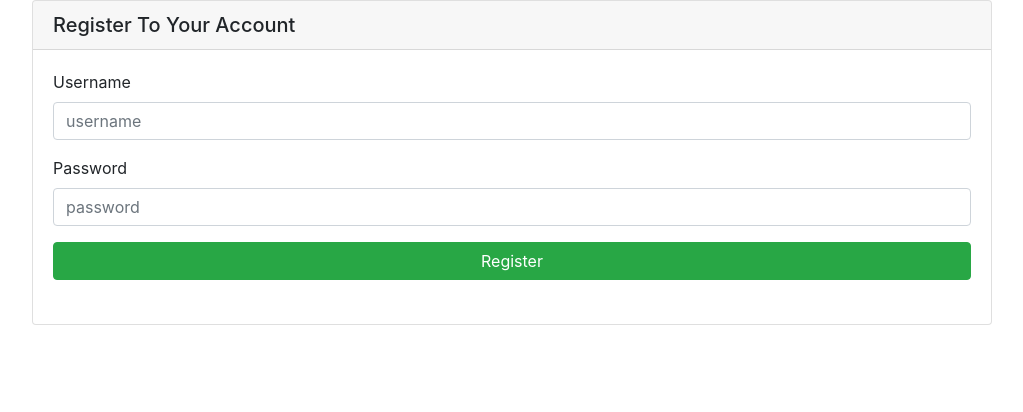
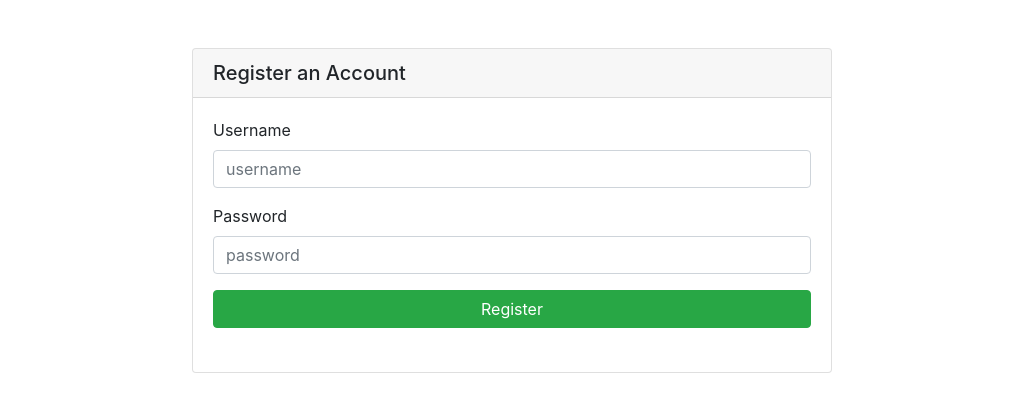
Before and after one commit to said1854/Fullstack-App, a Node server app: page /register in a window 1280 px wide. Shown: the part 56-468 px from the top of the page, without its empty margins (128-1151 px from the left). Run offline with Node 20, Linux system fonts and the light colour scheme; some libraries are stand-ins or nearby versions.

Commit message:
views update

```diff
--- a/app.js
+++ b/app.js
@@ -42,7 +42,9 @@ app.use((req, res) => {
     });
 })
 
-if (process.env.NODE_ENV == "production");
+if (process.env.NODE_ENV == "production") {
+
+};
 
 app.listen(port, () => {
     console.log(`Server is running on port: ${port}`);
--- a/views/layouts/header.ejs
+++ b/views/layouts/header.ejs
@@ -10,6 +10,8 @@
     <title>Fullstack App</title>
     <script src="https://polyfill.io/v3/polyfill.min.js?features=default" defer></script>
 </head>
+
+<body>
     <nav class="navbar navbar-expand-lg navbar-dark bg-dark">
         <a class="navbar-brand" href="/">Main Page</a>
         <button class="navbar-toggler" type="button" data-toggle="collapse" data-target="#navbarNavAltMarkup"
@@ -23,5 +25,4 @@
             </div>
         </div>
     </nav>
-
-<body>
+    <br><br>
--- a/views/pages/login.ejs
+++ b/views/pages/login.ejs
@@ -1,6 +1,6 @@
 <%- include('../layouts/header') -%>
 
-<div class="card" style="width:75%; margin:auto">
+<div class="card" style="width:50%; margin:auto">
     <h5 class="card-header">Login To Your Account</h5>
     <div class="card-body">
         <form action="login" method="POST">
--- a/views/pages/register.ejs
+++ b/views/pages/register.ejs
@@ -1,7 +1,7 @@
 <%- include('../layouts/header') -%>
 
-<div class="card" style="width:75%; margin:auto">
-    <h5 class="card-header">Register To Your Account</h5>
+<div class="card" style="width:50%; margin:auto">
+    <h5 class="card-header">Register an Account</h5>
     <div class="card-body">
         <form action="register" method="POST">
             <div class="form-group">
--- a/views/partials/registeredUsers.ejs
+++ b/views/partials/registeredUsers.ejs
@@ -1,4 +1,4 @@
-<div class="card">
+<div class="card" style="width:50%; margin:auto">
     <h5 class="card-header"> Registered Users</h5>
     <div class="card-body">
         <ul class="list-group">
--- a/views/static/404.ejs
+++ b/views/static/404.ejs
@@ -1,10 +1,9 @@
 <%- include('../layouts/header') -%>
 
-<% if (typeof message != 'undefined') { %>
+
 <div class="alert alert-danger">
-    <strong><%= message %></strong>
+    <strong><%= locals.message %></strong>
 </div>
-<% } %>
 
 
 <%- include('../layouts/footer') -%>
```
Lines whose indentation alone changed are shown as unchanged.
